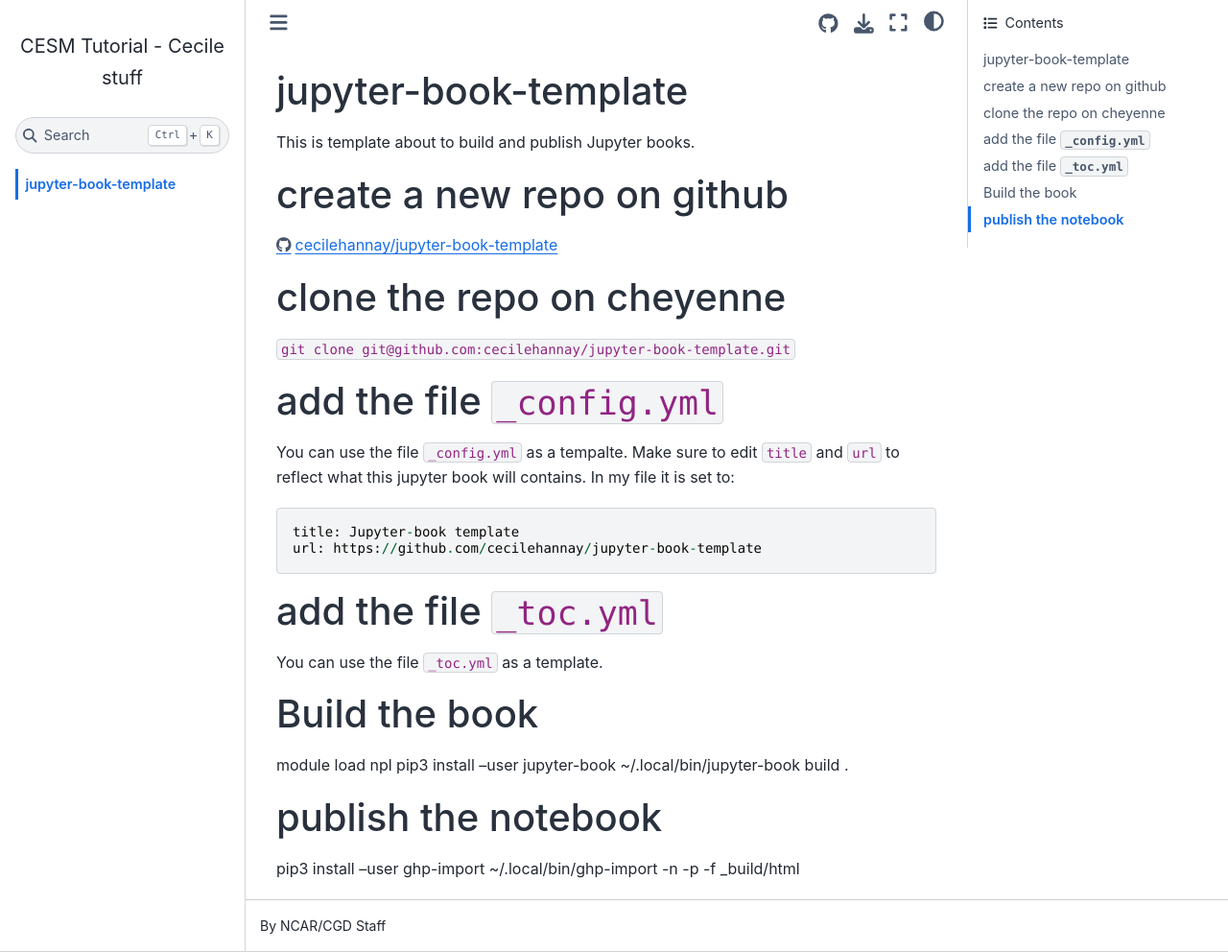
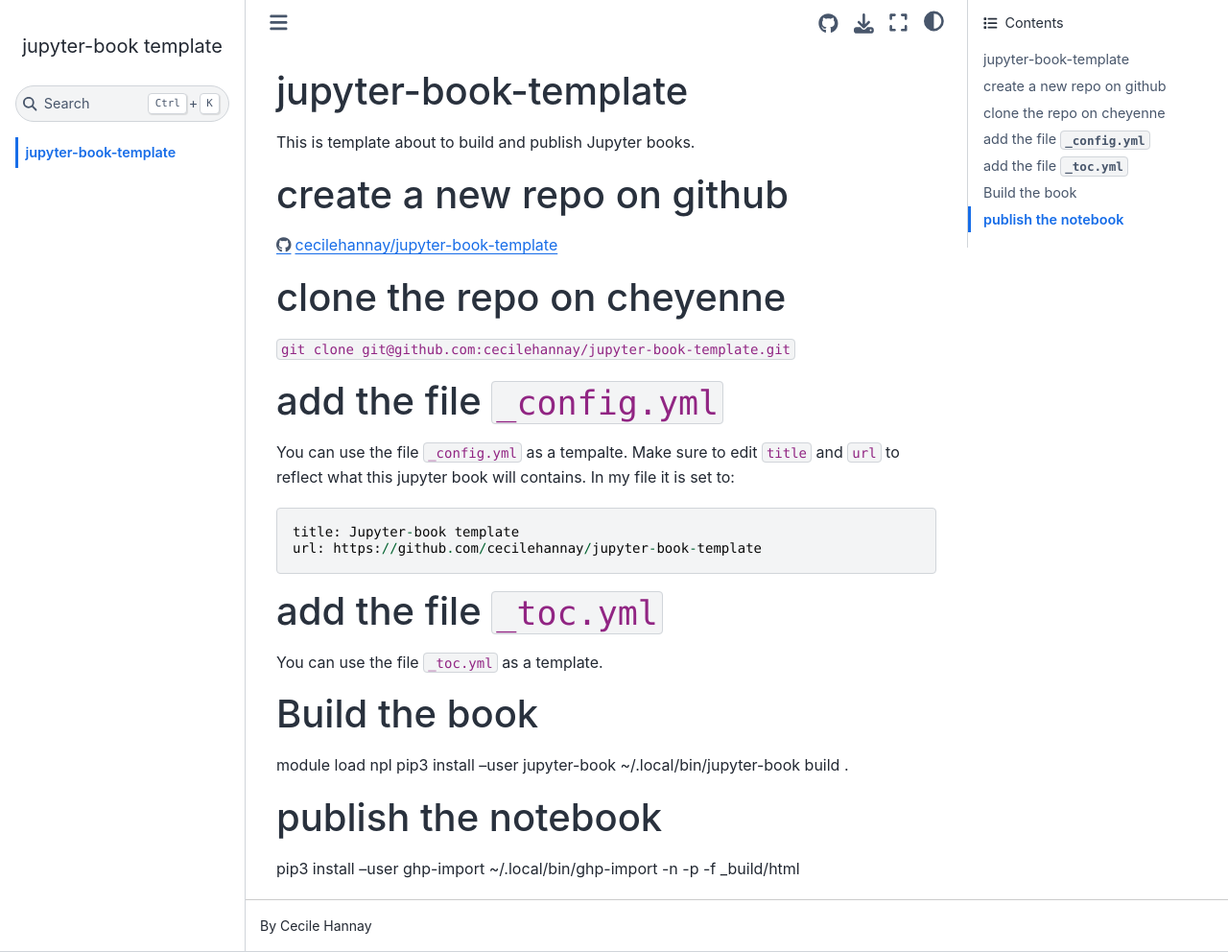
Before and after one commit to cecilehannay/new-jupyter-book2, a Jupyter Book: the page built from README.md, in a window 1280 px wide and 992 px high. Shown: the whole window at 96% size. Built offline with Jupyter Book 1.0.4 settings and Sphinx 7.4.7 and the Sphinx Book theme 1.1.4, drawn with Linux system fonts in a browser that asks for light colours; pages that are not in the unit, such as notebooks, are missing from menus.

Commit message:
modify   _config.yml to change the new repo

```diff
--- a/_config.yml
+++ b/_config.yml
@@ -1,8 +1,8 @@
 # Book settings
 # Learn more at https://jupyterbook.org/customize/config.html
 
-title: CESM Tutorial - Cecile stuff
-author: NCAR/CGD Staff
+title: jupyter-book template
+author: Cecile Hannay
 logo: images/ncar_logo.png
 
 sphinx:
@@ -29,7 +29,7 @@
 
 # Information about where the book exists on the web
 repository:
-  url: https://github.com/NCAR/CESM-Tutorial  # Online location of your book
+  url: https://github.com/cecilehannay/jupyter-book-template  # Online location of your book
   path_to_book: docs  # Optional path to your book, relative to the repository root
   branch: main  # Which branch of the repository should be used when creating links (optional)
 
```
